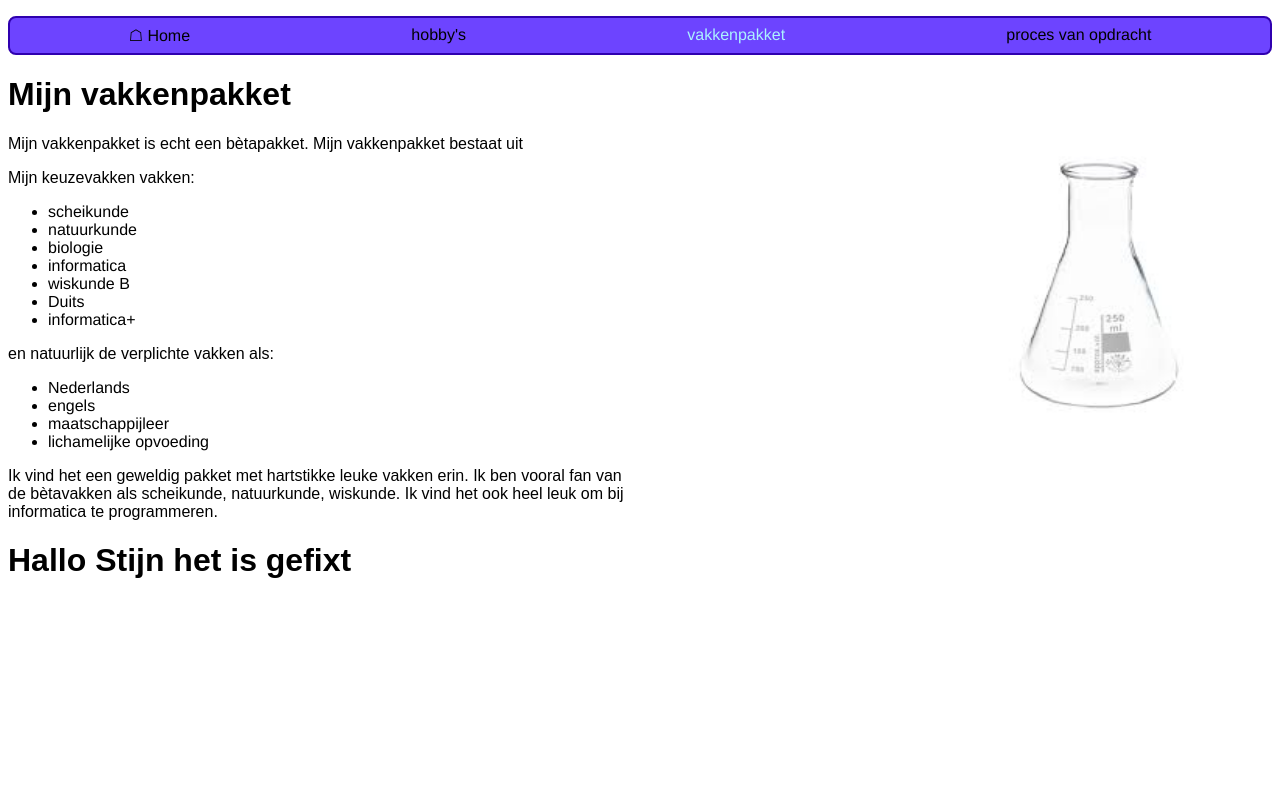
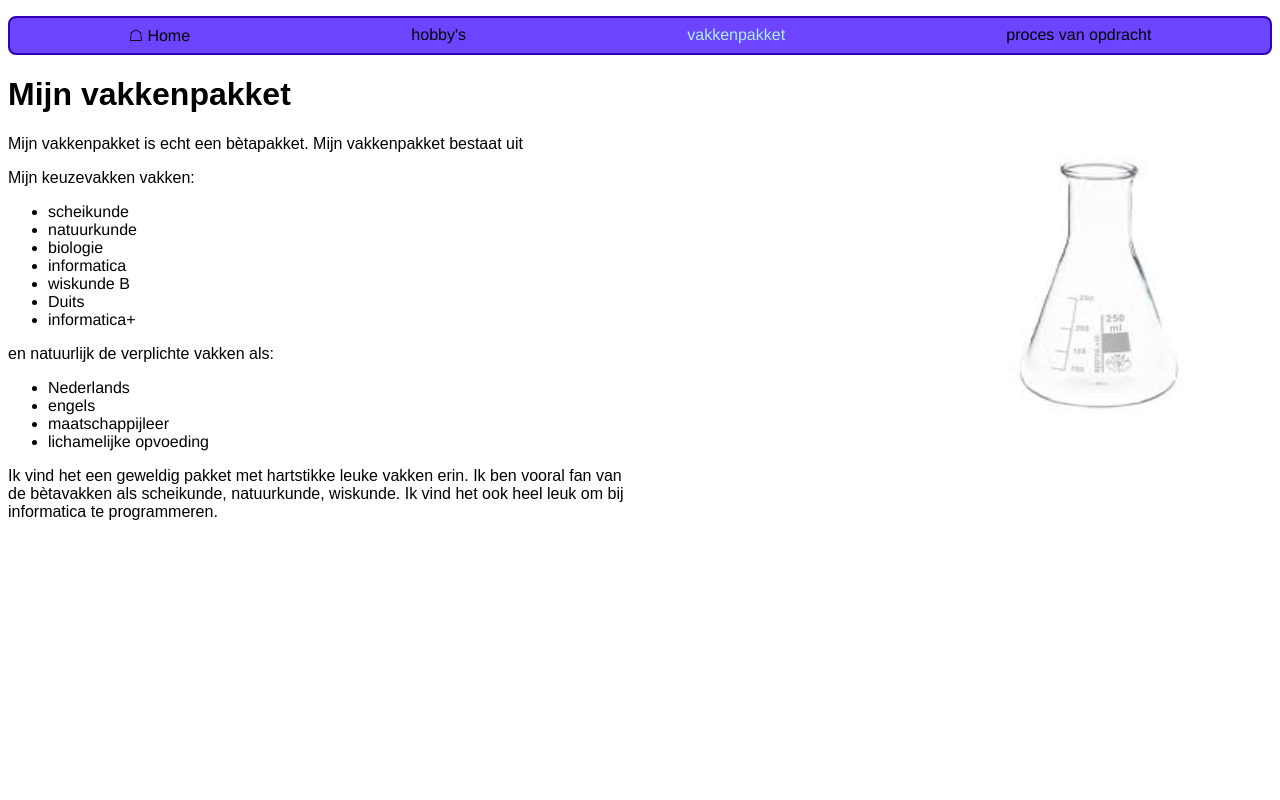
Before and after one commit to GeertDamsma/website4V, a plain HTML site: page vakkenpakket.html in a window 1280 px wide. Shown: the top 800 px of the page. Drawn offline with Linux system fonts and the light colour scheme.

Commit message:
Update vakkenpakket.html

```diff
--- a/vakkenpakket.html
+++ b/vakkenpakket.html
@@ -72,7 +72,7 @@
 			Ik ben vooral fan van de bètavakken als scheikunde, natuurkunde, wiskunde. Ik vind het ook heel leuk
 			om bij informatica te programmeren.
 		</p>
-	<h1> Hallo Stijn het is gefixt<h1>
+
 
 	</div>
 
```
